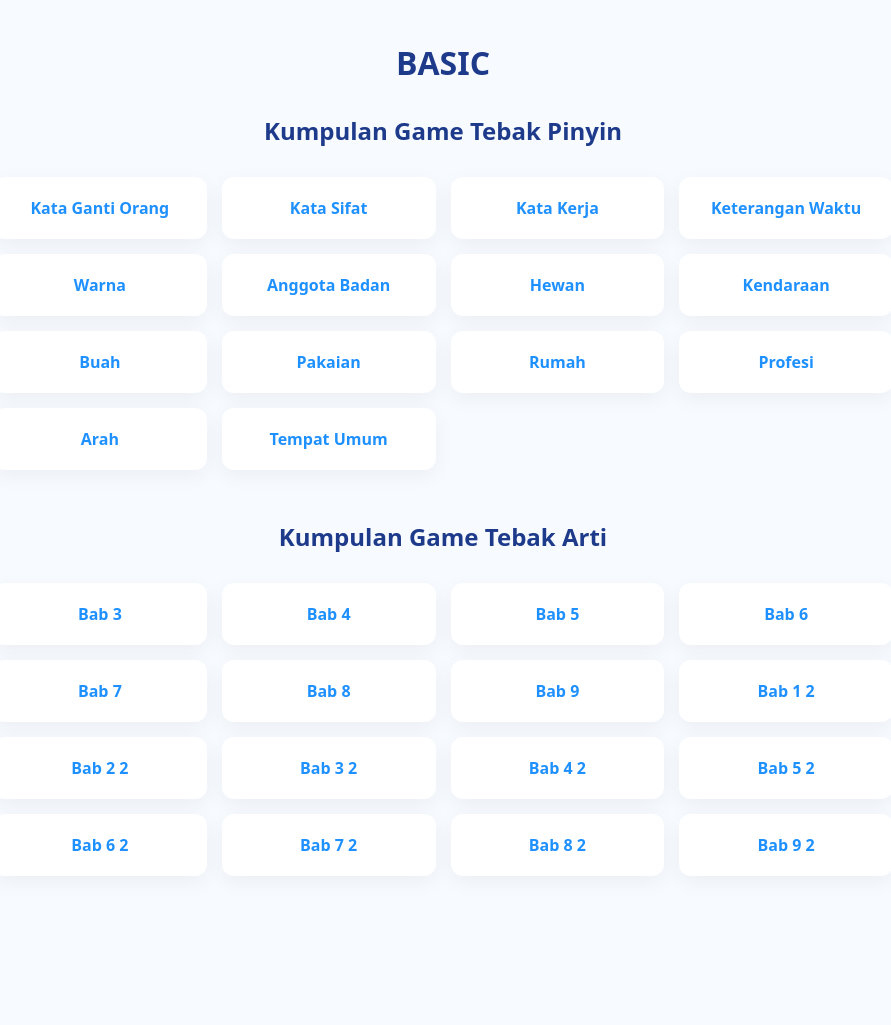
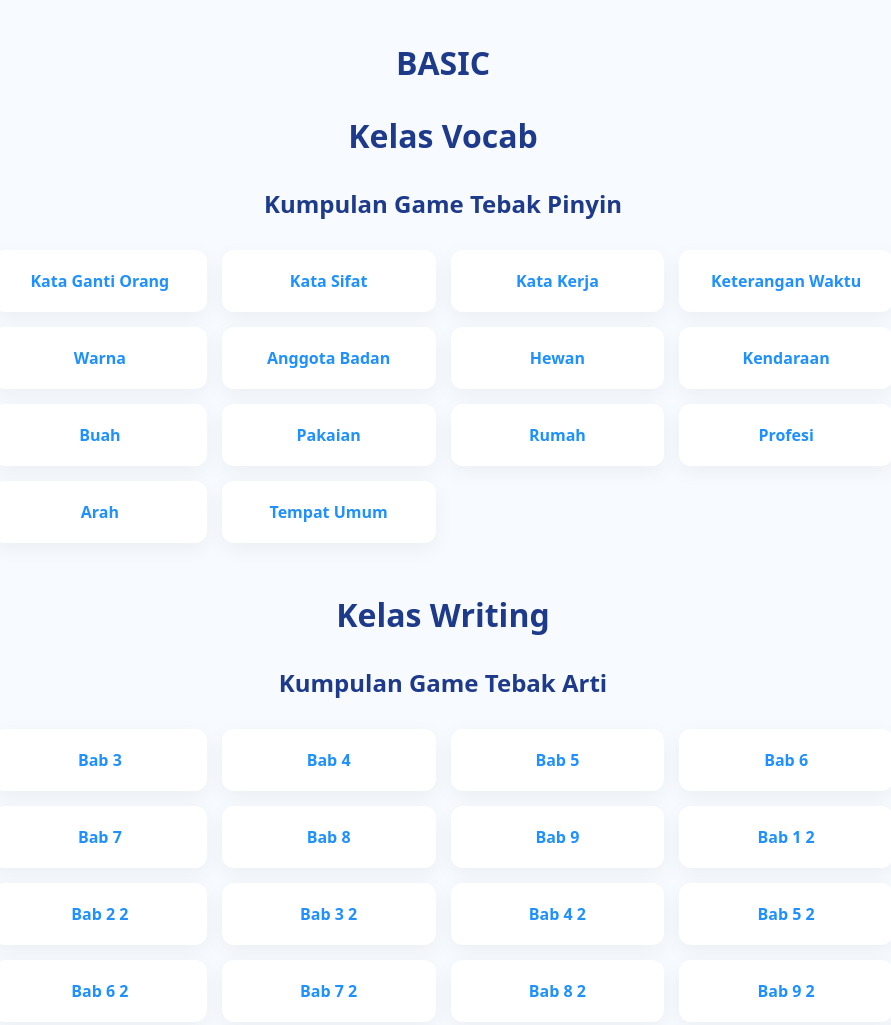
Before and after one commit to ptrazz/chineseflashcard, a plain HTML site: page index.html in a window 1280 px wide. Shown: the whole page, without its empty margins (197-1088 px from the left). Before the commit the page ends 946 px from the top, so only its background shows below. Drawn offline with Linux system fonts and the light colour scheme.

Commit message:
index.html

```diff
--- a/index.html
+++ b/index.html
@@ -16,14 +16,14 @@
     color: #1e3a8a;
     margin-bottom: 30px;
   }
-  .grid1, .grid2 {
+  .grid1, .grid2, .grid3 {
     display: grid;
     grid-template-columns: repeat(auto-fit, minmax(200px, 1fr));
     gap: 15px;
     max-width: 900px;
     margin: 0 auto 50px;
   }
-  .card1, .card2 {
+  .card1, .card2, .card3 {
     background: white;
     border-radius: 12px;
     padding: 20px;
@@ -31,7 +31,7 @@
     box-shadow: 0 6px 20px rgba(0,0,0,0.05);
     transition: transform .2s, box-shadow .2s;
   }
-  .card1:hover, .card2:hover {
+  .card1:hover, .card2:hover , .card3:hover{
     transform: translateY(-4px);
     box-shadow: 0 10px 25px rgba(0,0,0,0.1);
   }
@@ -44,9 +44,11 @@
 </head>
 <body>
   <h1>BASIC</h1>
+  <h1>Kelas Vocab</h1>
   <h2>Kumpulan Game Tebak Pinyin</h2>
   <div class="grid1" id="list1"></div>
 
+  <h1>Kelas Writing</h1>
   <h2>Kumpulan Game Tebak Arti</h2>
   <div class="grid2" id="list2"></div>
 
@@ -109,6 +111,37 @@
       div.innerHTML = `<a href="${baseURL + p}" target="_blank">${name2}</a>`;
       grid2.appendChild(div);
     });
+
+     // ===== Grid 3 =====
+    const pages3 = [
+      "Bab 3-hanzi.html",
+      "Bab 4-hanzi.html",
+      "Bab 5-hanzi.html",
+      "Bab 6-hanzi.html",
+      "Bab 7-hanzi.html",
+      "Bab 8-hanzi.html",
+      "Bab 9-hanzi.html",
+      "Bab 1-2-hanzi.html",
+      "Bab 2-2-hanzi.html",
+      "Bab 3-2-hanzi.html",
+      "Bab 4-2-hanzi.html",
+      "Bab 5-2-hanzi.html",
+      "Bab 6-2-hanzi.html",
+      "Bab 7-2-hanzi.html",
+      "Bab 8-2-hanzi.html",
+      "Bab 9-2-hanzi.html"
+    ];
+
+    const grid3 = document.getElementById('list3');
+    pages3.forEach(p => {
+      const name3 = p.replace(".html","").replace(/-/g," ").replace(/\b\w/g, c => c.toUpperCase());
+      const div = document.createElement('div');
+      div.className = 'card3';
+      div.innerHTML = `<a href="${baseURL + p}" target="_blank">${name3}</a>`;
+      grid3.appendChild(div);
+    });
   </script>
+  </script>
+
 </body>
 </html>
```
